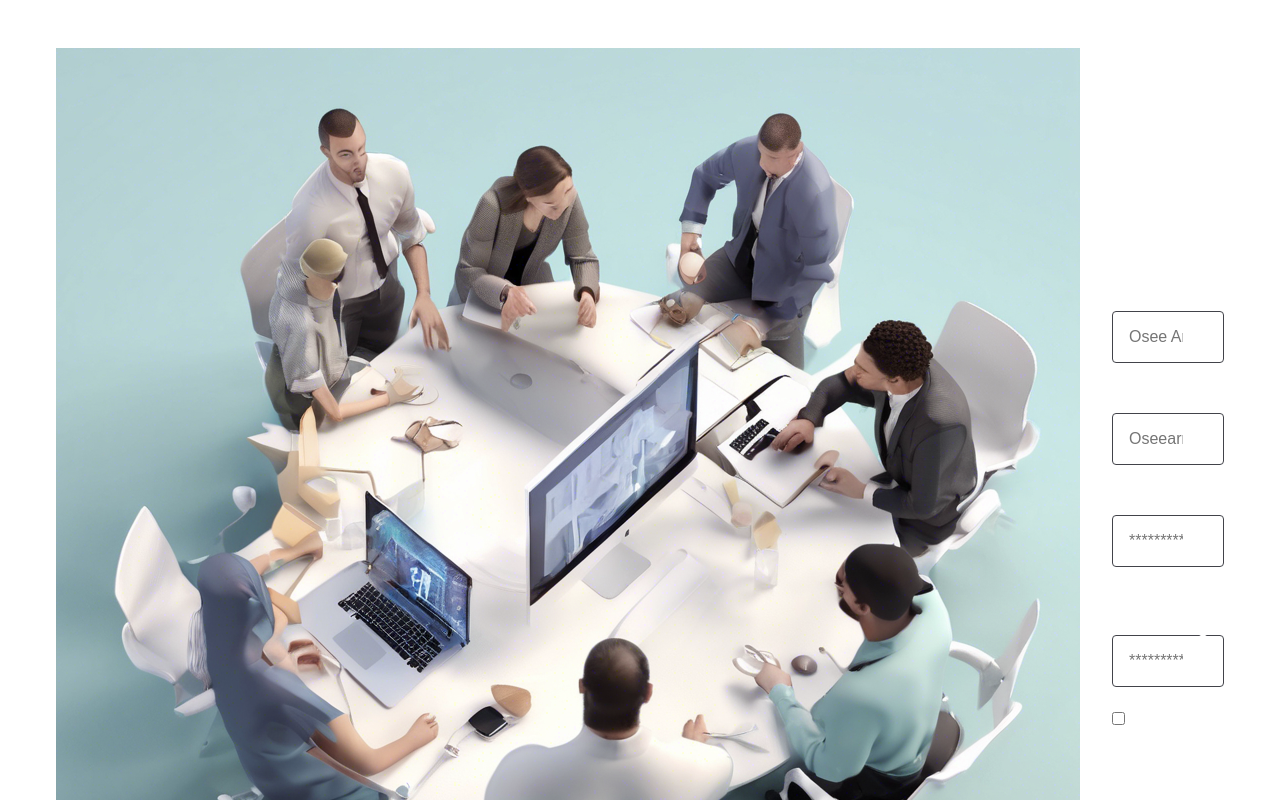
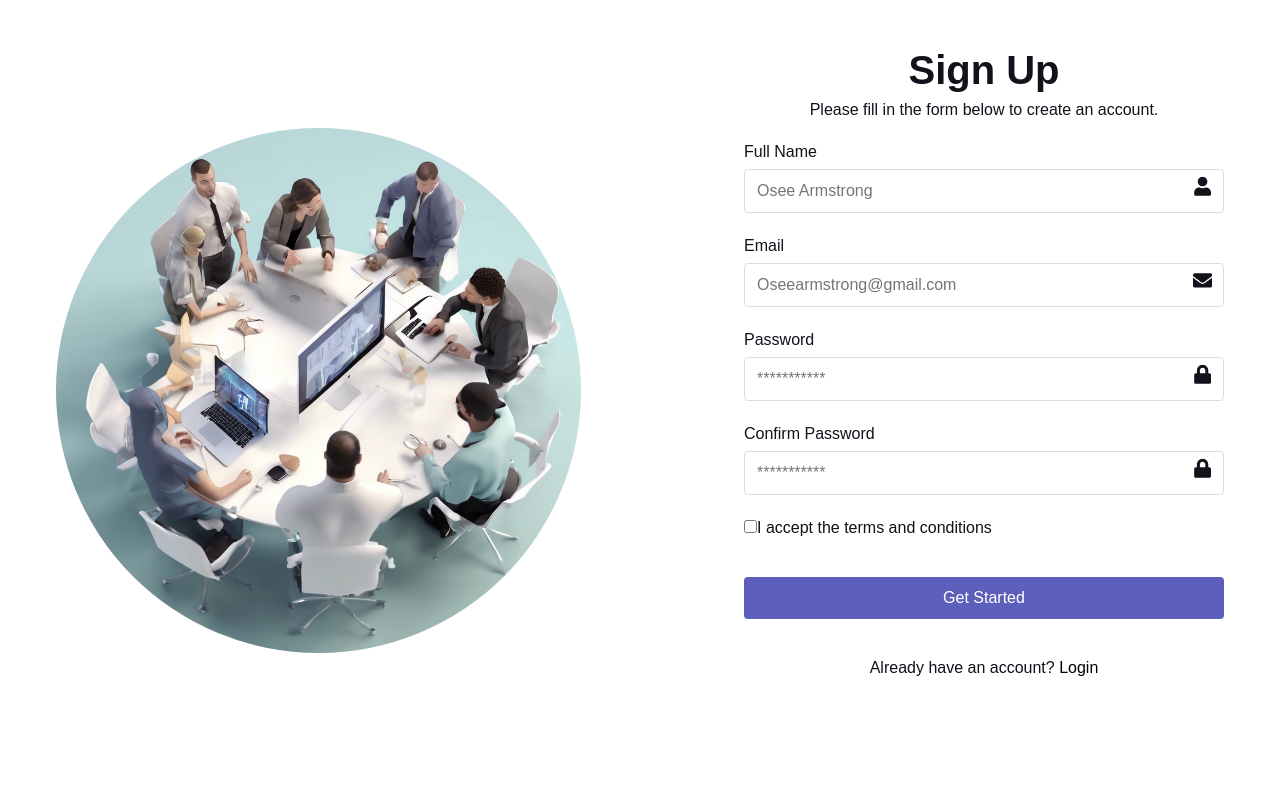
Before and after one commit to Oseembiya/CodeColab, a React (Vite) app in the folder frontend/: page /signup in a window 1280 px wide. Shown: the top 800 px of the page. Built offline with nearby package versions, Linux system fonts and the light colour scheme; no server answers.

Commit message:
updating

```diff
--- /dev/null
+++ b/frontend/src/index.css
@@ -0,0 +1,170 @@
+:root {
+    --background-color: #ffffff;
+    --text-color: #11121a;
+    --line-color: #42434a;
+    --hover-color: #222533;
+    ---color: #e6e6ef;
+    --quinary-color: #5c5fbb;
+    --secondary-color-light: #b0b3c1;
+    --error-color:#dc2626;
+}
+
+* {
+    margin: 0;
+    padding: 0;
+    box-sizing: border-box;
+}
+
+body {
+    font-family: 'Arial', sans-serif;
+    background-color: var(--background-color);
+    color: var(--text-color);
+}
+
+.signup-container {
+    max-width: 1200px;
+    margin: 2rem auto;
+    padding: 1rem;
+    display: flex;
+    align-items: center;
+    gap: 2rem;
+}
+
+.signup-content {
+    flex: 1;
+    display: flex;
+    justify-content: flex-start;
+    align-items: flex-start;
+
+}
+
+.signup-content img {
+    max-width: 80%;
+    height: auto;
+    object-fit: cover;
+    margin-top: 2rem;
+    border-radius: 50%;
+}
+
+.signup-form {
+    flex: 1;
+    max-width: 480px;
+}
+
+.signup-form h1 {
+    font-size: 2.5rem;
+    margin-bottom: 0.5rem;
+    font-weight: 600;
+    text-align: center;
+}
+
+.signup-form p {
+    margin-bottom: 1.5rem;
+    text-align: center;
+}
+
+.form-group {
+    margin-bottom: 1.5rem;
+    position: relative;
+}
+
+.form-group label {
+    display: block;
+    margin-bottom: 0.5rem;
+    font-weight: 500;
+}
+
+.form-group input[type="text"],
+.form-group input[type="email"],
+.form-group input[type="password"] {
+    width: 100%;
+    padding: 0.75rem;
+    padding-right: 2.5rem;
+    border: 1px solid #ddd;
+    border-radius: 4px;
+    font-size: 1rem;
+}
+
+.input-icon {
+    position: absolute;
+    right: 12px;
+    top: 40%;
+    transform: translateY(30%);
+    color: var(--text-color);
+    font-size: 1.2rem;
+}
+
+.error {
+    color: var(--error-color);
+    font-size: 0.875rem;
+    margin-top: 0.25rem;
+    display: block;
+}
+.success {
+    color: green;
+    background-color: #e3f1e4;
+    padding: 10px;
+    border-radius: 4px;
+    margin: 10px 0;
+    text-align: center;
+}
+
+.submit-button {
+    width: 100%;
+    padding: 0.75rem;
+    background-color: var(--quinary-color);
+    color: white;
+    border: none;
+    border-radius: 4px;
+    font-size: 1rem;
+    cursor: pointer;
+    margin: 1rem 0;
+}
+
+.submit-button:hover {
+    background-color: var(--hover-color);
+}
+
+.login-link {
+    text-align: center;
+    margin-top: 1.5rem;
+}
+
+.login-link a {
+    color: #000;
+    text-decoration: none;
+    font-weight: 500;
+}
+
+.login-link a:hover {
+    text-decoration: underline;
+}
+
+/* Add these styles at the end of your index.css file */
+.login-container {
+    max-width: 480px;
+    margin: 4rem auto;
+    padding: 2rem;
+}
+
+.login-form h1 {
+    text-align: center;
+    margin-bottom: 1rem;
+}
+
+.login-form p {
+    text-align: center;
+    margin-bottom: 2rem;
+}
+
+.google-button {
+    display: flex;
+    align-items: center;
+    justify-content: center;
+    gap: 10px;
+    width: 100%;
+    margin: 8px 0;
+    cursor: pointer;
+    background-color: transparent;
+    border: none;
+  }
--- a/frontend/src/pages/login.jsx
+++ b/frontend/src/pages/login.jsx
@@ -3,7 +3,7 @@ import { auth } from "../firebaseConfig";
 import { signInWithEmailAndPassword, signInWithPopup, GoogleAuthProvider } from "firebase/auth";
 import { FaEnvelope, FaLock, FaGoogle } from "react-icons/fa";
 import { Link, useNavigate } from "react-router-dom";
-
+import "../index.css";
 
 const Login = () => {
   const navigate = useNavigate();
@@ -93,7 +93,7 @@ const Login = () => {
   };
 
   return (
-    <div className="signup-container">
+    <div className="login-container">
       <div className="signup-form">
         <h1>Login</h1>
         <p>Please enter your credentials to login.</p>
@@ -134,7 +134,7 @@ const Login = () => {
           >
             <FaGoogle /> Sign in with Google
           </button>
-          <p>Do not have an account? <Link to="/signup">Sign Up</Link></p>
+          <p className="login-link">Do not have an account? <Link to="/signup">Sign Up</Link></p>
         </form>
       </div>
     </div>
--- a/frontend/src/pages/signup.jsx
+++ b/frontend/src/pages/signup.jsx
@@ -3,7 +3,7 @@ import { auth } from "../firebaseConfig";
 import { createUserWithEmailAndPassword, updateProfile } from "firebase/auth";
 import { FaUser, FaEnvelope, FaLock } from "react-icons/fa";
 import { Link, useNavigate } from "react-router-dom";
-
+import "../index.css";
 import image from "../assets/image.png"
 
 const SignUp = () => {
@@ -159,7 +159,7 @@ const SignUp = () => {
                 {successMessage && <div className="success">{successMessage}</div>}
                 {firebaseError && <div className="error">{firebaseError}</div>}
                 <button className="submit-button" type="submit">Get Started</button>
-                <p>Already have an account? <Link to="/login">Login</Link></p>
+                <p className="login-link">Already have an account? <Link to="/login">Login</Link></p>
              </form>
         </div>
     </div>
--- a/frontend/src/styles/components/_form.css
+++ /dev/null
@@ -1,89 +0,0 @@
-.form-group {
-  margin-bottom: var(--spacing-lg);
-  position: relative;
-}
-
-.form-group label {
-  display: block;
-  margin-bottom: var(--spacing-sm);
-  font-weight: 500;
-}
-
-.form-group input[type="text"],
-.form-group input[type="email"],
-.form-group input[type="password"] {
-  width: 100%;
-  padding: var(--spacing-md);
-  padding-right: 2.5rem;
-  border: 1px solid var(--line-color);
-  border-radius: 4px;
-  font-size: var(--text-base);
-}
-
-.input-icon {
-  position: absolute;
-  right: 12px;
-  top: 40%;
-  transform: translateY(30%);
-  color: var(--text-color);
-  font-size: var(--text-lg);
-}
-
-.error {
-  color: var(--error-color);
-  font-size: var(--text-sm);
-  margin-top: var(--spacing-xs);
-  display: block;
-}
-
-.success {
-  color: var(--success-color);
-  background-color: #e3f1e4;
-  padding: var(--spacing-md);
-  border-radius: 4px;
-  margin: var(--spacing-md) 0;
-  text-align: center;
-}
-
-.submit-button {
-  width: 100%;
-  padding: var(--spacing-md);
-  background-color: var(--quinary-color);
-  color: white;
-  border: none;
-  border-radius: 4px;
-  font-size: var(--text-base);
-  cursor: pointer;
-  margin: var(--spacing-md) 0;
-}
-
-.submit-button:hover {
-  background-color: var(--hover-color);
-}
-
-.login-link {
-  text-align: center;
-  margin-top: var(--spacing-lg);
-}
-
-.login-link a {
-  color: var(--text-color);
-  text-decoration: none;
-  font-weight: 500;
-}
-
-.login-link a:hover {
-  text-decoration: underline;
-}
-
-.google-button {
-  display: flex;
-  align-items: center;
-  justify-content: center;
-  gap: var(--spacing-sm);
-  width: 100%;
-  margin: var(--spacing-sm) 0;
-  cursor: pointer;
-  background-color: transparent;
-  border: none;
-}
--- a/frontend/src/styles/main.css
+++ b/frontend/src/styles/main.css
@@ -1,7 +1,5 @@
 
 @import './base/_reset.css';
-
-@import './components/_form.css';
 @import './components/_sidebar.css';
 @import './components/_navbar.css';
 @import './layouts/_dashboard.css';
```
